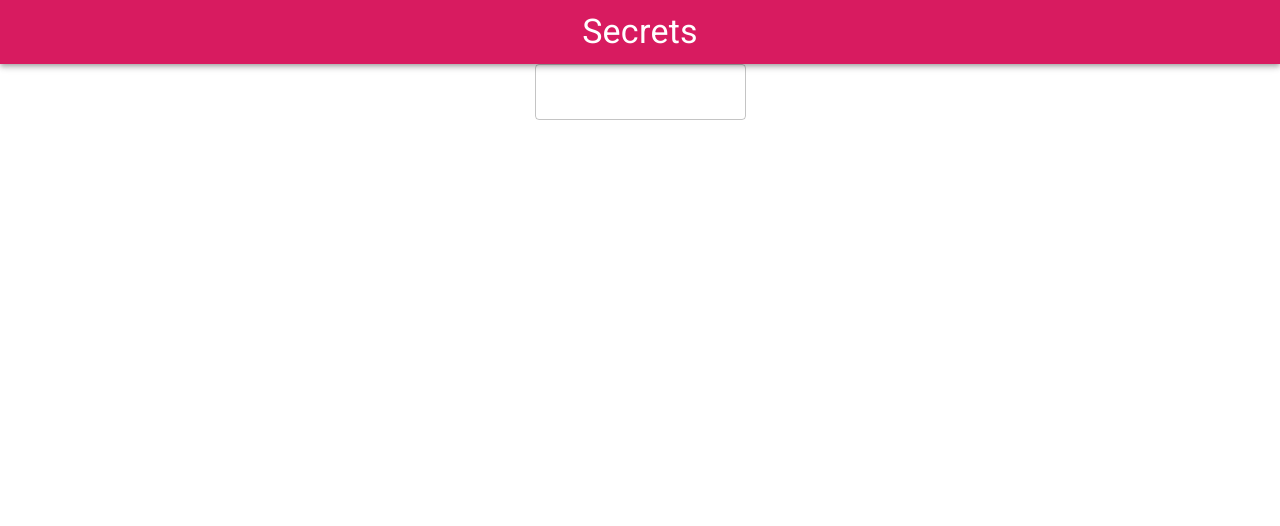
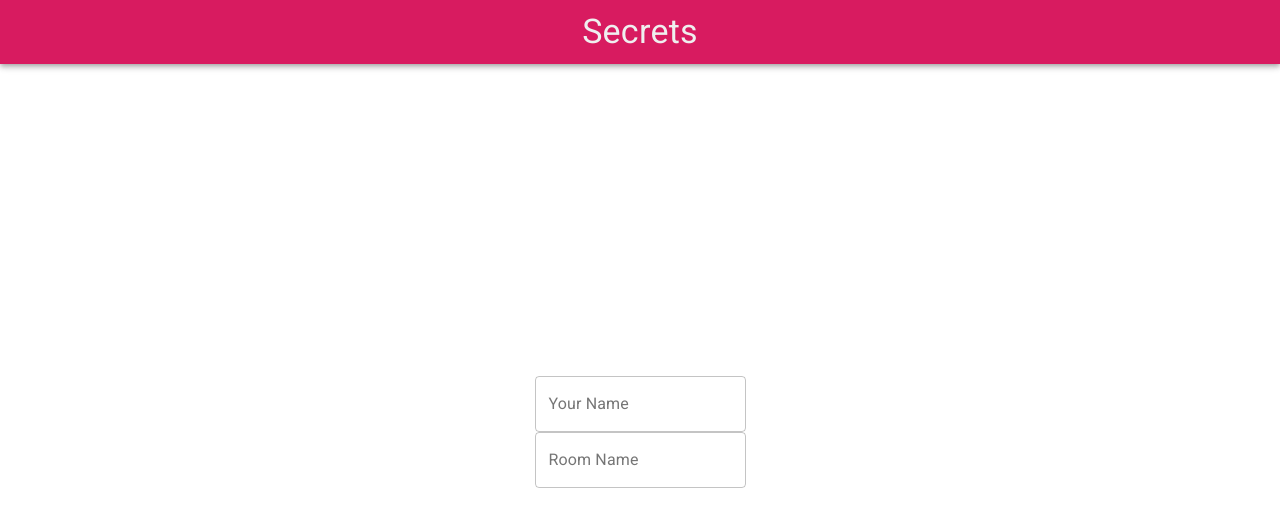
Before and after one commit to udasitharani/Secret-Chats-App, a React (Create React App) app in the folder frontend/: page /create-room in a window 1280 px wide. Shown: the top 526 px of the page. Built offline with nearby package versions, Linux system fonts and the light colour scheme.

Commit message:
add input fields for create-room

```diff
--- a/frontend/src/App.css
+++ b/frontend/src/App.css
@@ -8,4 +8,5 @@ a:visited,
 a:hover,
 a:active {
   text-decoration: none;
+  color: #efefef;
 }
--- a/frontend/src/Components/AppBar.js
+++ b/frontend/src/Components/AppBar.js
@@ -1,4 +1,5 @@
 import React from "react";
+import { Link } from "react-router-dom";
 import { AppBar, Toolbar, Typography } from "@material-ui/core";
 import { makeStyles } from "@material-ui/core/styles";
 
@@ -8,7 +9,7 @@ const AppHeader = () => {
     <AppBar position="static">
       <Toolbar>
         <Typography className={classes.title} variant="h4">
-          Secrets
+          <Link to="/">Secrets</Link>
         </Typography>
       </Toolbar>
     </AppBar>
--- a/frontend/src/Components/CreateRoom.js
+++ b/frontend/src/Components/CreateRoom.js
@@ -1,8 +1,19 @@
 import React from "react";
-import { TextField } from "@material-ui/core";
+import { Grid, TextField } from "@material-ui/core";
 
 const CreateRoom = () => {
-  return <TextField variant="outlined" />;
+  return (
+    <Grid
+      style={{ height: "100%" }}
+      direction="column"
+      container
+      justify="center"
+      alignItems="center"
+    >
+      <TextField label="Your Name" variant="outlined" />
+      <TextField label="Room Name" variant="outlined" />
+    </Grid>
+  );
 };
 
 export default CreateRoom;
--- a/frontend/src/index.js
+++ b/frontend/src/index.js
@@ -10,11 +10,13 @@ import AppTheme from "./Themes/DefaultTheme";
 console.log(AppTheme);
 
 ReactDOM.render(
-  <MuiThemeProvider theme={AppTheme}>
-    <BrowserRouter>
-      <App />
-    </BrowserRouter>
-  </MuiThemeProvider>,
+  <React.StrictMode>
+    <MuiThemeProvider theme={AppTheme}>
+      <BrowserRouter>
+        <App />
+      </BrowserRouter>
+    </MuiThemeProvider>
+  </React.StrictMode>,
   document.getElementById("root")
 );
 
```
